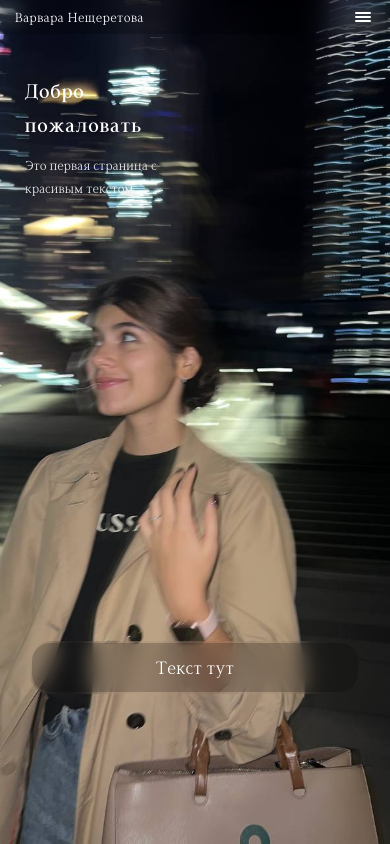
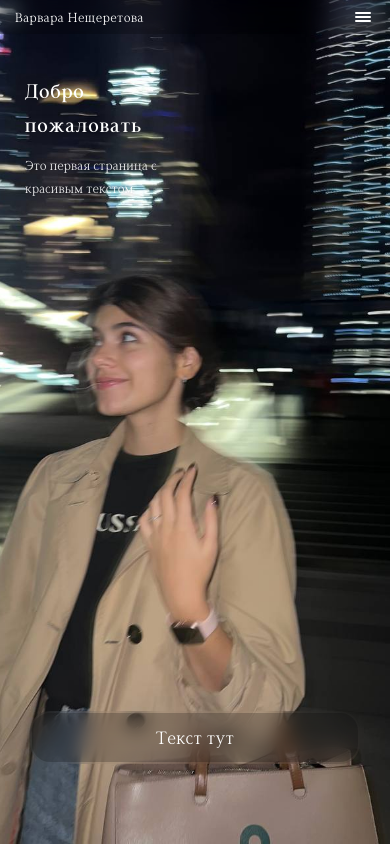
Before and after one commit to vicktorwinner/sites, a plain HTML site: page index.html in a window 390 px wide. Drawn offline with nearby package versions, Linux system fonts and the light colour scheme; files whose address does not match are found by name.

Commit message:
Update styles.css

```diff
--- a/styles.css
+++ b/styles.css
@@ -909,7 +909,7 @@ body {
 
   /* Адаптивные стили для кнопок на маленьких экранах */
   .photo-button {
-    bottom: 150px; /* Увеличиваем отступ снизу для footer */
+    bottom: 80px; /* Увеличиваем отступ снизу для footer */
     left: 30px; /* Уменьшенный отступ слева */
     right: 30px; /* Уменьшенный отступ справа */
     font-size: 19px; /* Размер шрифта увеличен на 3 пункта (было 16px) */
```
